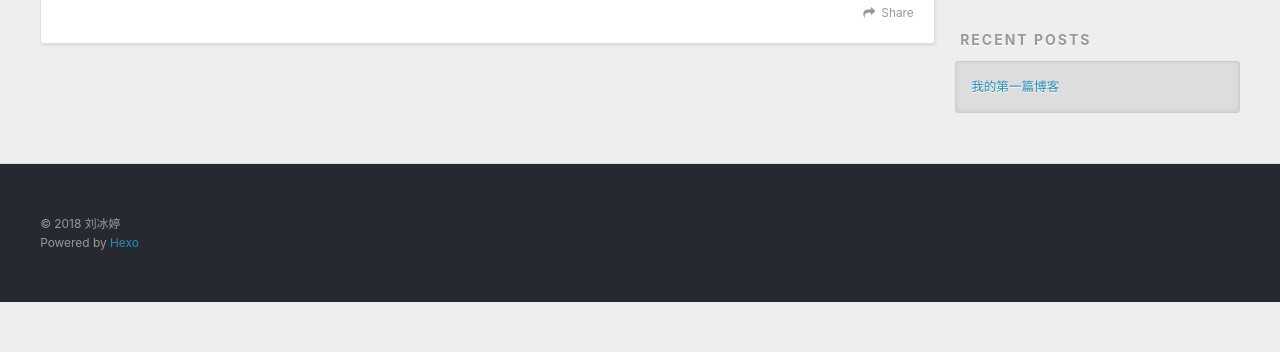
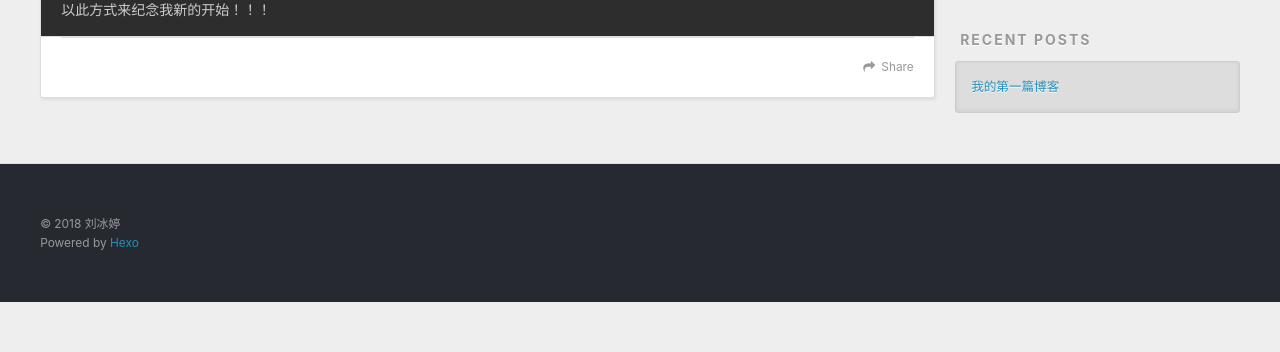
Before and after one commit to liubingting/liubingting.github.io, a plain HTML site: page 2018/06/15/我的第一篇博客/index.html in a window 1280 px wide. Shown: the part 448-800 px from the top of the page. Drawn offline with nearby package versions, Linux system fonts and the light colour scheme.

Commit message:
Site updated: 2018-06-15 11:36:04

```diff
--- a/2018/06/15/我的第一篇博客/index.html
+++ b/2018/06/15/我的第一篇博客/index.html
@@ -7,17 +7,17 @@
 
   <title>我的第一篇博客 | Liubt的博客</title>
   <meta name="viewport" content="width=device-width, initial-scale=1, maximum-scale=1">
-  <meta name="description" content="我的成长记录">
+  <meta name="description" content="以此方式来纪念我新的开始！！！">
 <meta property="og:type" content="article">
 <meta property="og:title" content="我的第一篇博客">
 <meta property="og:url" content="http://liubtclub.com/2018/06/15/我的第一篇博客/index.html">
 <meta property="og:site_name" content="Liubt的博客">
-<meta property="og:description" content="我的成长记录">
+<meta property="og:description" content="以此方式来纪念我新的开始！！！">
 <meta property="og:locale" content="default">
-<meta property="og:updated_time" content="2018-06-15T03:09:42.631Z">
+<meta property="og:updated_time" content="2018-06-15T03:35:56.754Z">
 <meta name="twitter:card" content="summary">
 <meta name="twitter:title" content="我的第一篇博客">
-<meta name="twitter:description" content="我的成长记录">
+<meta name="twitter:description" content="以此方式来纪念我新的开始！！！">
 
     <link rel="alternate" href="/atom.xml" title="Liubt的博客" type="application/atom+xml">
 
@@ -90,7 +90,8 @@
 
     <div class="article-entry" itemprop="articleBody">
 
-
+        <pre><code>以此方式来纪念我新的开始！！！
+</code></pre>
 
     </div>
     <footer class="article-footer">
```
Also changed, not shown: index.html (+2 -1 lines).
